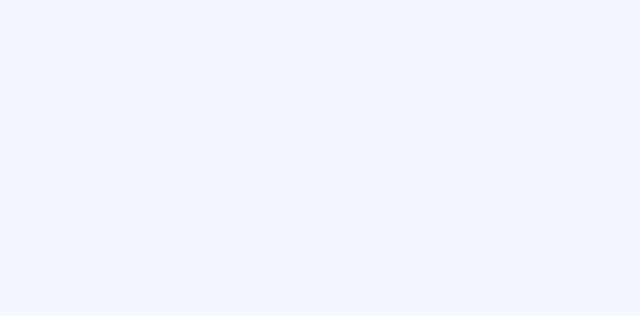
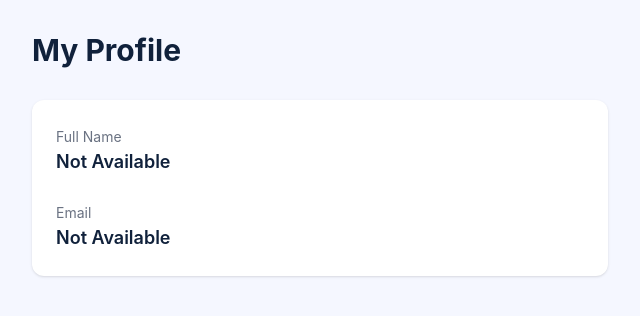
Before and after one commit to ApoorvaPoojary8/CertifyHub, a React app in the folder frontend/: page /profile in a window 1280 px wide. Before the commit this address had no page. Shown: the top 316 px of the page, without its empty margins (0-640 px from the left). Built offline with nearby package versions, Linux system fonts and the light colour scheme; the HTML template or start-up script is replaced by a standard one.

Commit message:
Integrate login, registration, and profile features

```diff
--- a/frontend/src/App.jsx
+++ b/frontend/src/App.jsx
@@ -5,6 +5,7 @@ import RegisterPage from "./pages/RegisterPage";
 import Dashboard from "./pages/Dashboard";
 import Events from "./pages/Events";
 import Certificates from "./pages/Certificates";
+import Profile from "./pages/Profile";
 import "./App.css";
 
 function App() {
@@ -20,6 +21,7 @@ function App() {
   path="/dashboard/certificates"
   element={<Certificates />}
 />
+<Route path="/profile" element={<Profile />} />
 
     </Routes>
   );
--- a/frontend/src/pages/LoginPage.jsx
+++ b/frontend/src/pages/LoginPage.jsx
@@ -38,6 +38,11 @@ const LoginPage = () => {
 });
 
 localStorage.setItem("token", response.data.token);
+
+localStorage.setItem(
+  "organizer",
+  JSON.stringify(response.data.organizer)
+);
 
 navigate("/dashboard");
   } catch (err) {
--- /dev/null
+++ b/frontend/src/pages/Profile.jsx
@@ -0,0 +1,34 @@
+import { useEffect, useState } from "react";
+
+const Profile = () => {
+  const [organizer, setOrganizer] = useState(null);
+
+  useEffect(() => {
+    const user = JSON.parse(localStorage.getItem("organizer"));
+    setOrganizer(user);
+  }, []);
+
+  return (
+    <div className="p-8">
+      <h1 className="text-3xl font-bold mb-8">My Profile</h1>
+
+      <div className="bg-white rounded-xl shadow p-6 max-w-xl">
+        <div className="mb-6">
+          <label className="text-sm text-gray-500">Full Name</label>
+          <p className="text-lg font-semibold">
+            {organizer?.name || "Not Available"}
+          </p>
+        </div>
+
+        <div>
+          <label className="text-sm text-gray-500">Email</label>
+          <p className="text-lg font-semibold">
+            {organizer?.email || "Not Available"}
+          </p>
+        </div>
+      </div>
+    </div>
+  );
+};
+
+export default Profile;
```
Lines whose indentation alone changed are shown as unchanged.
